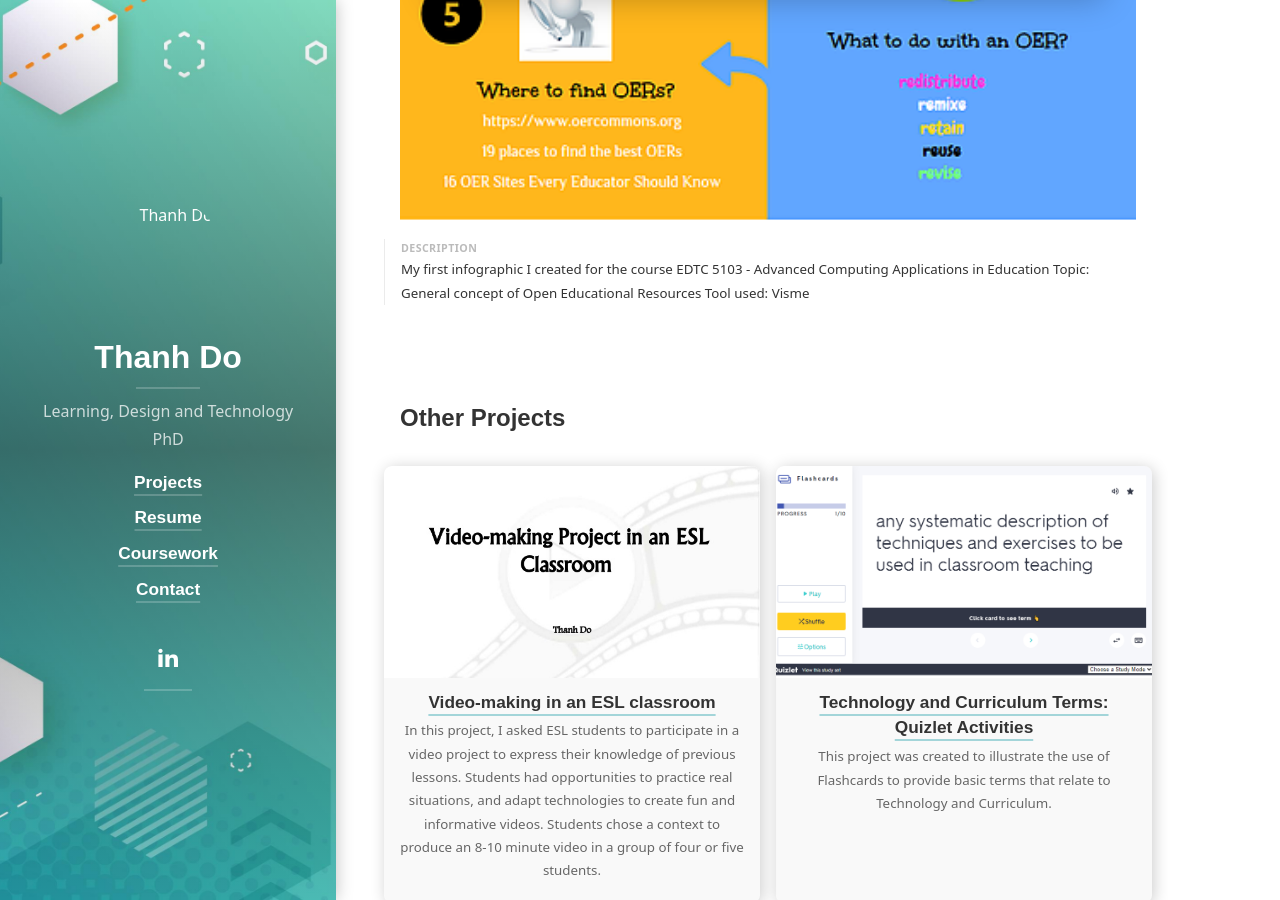
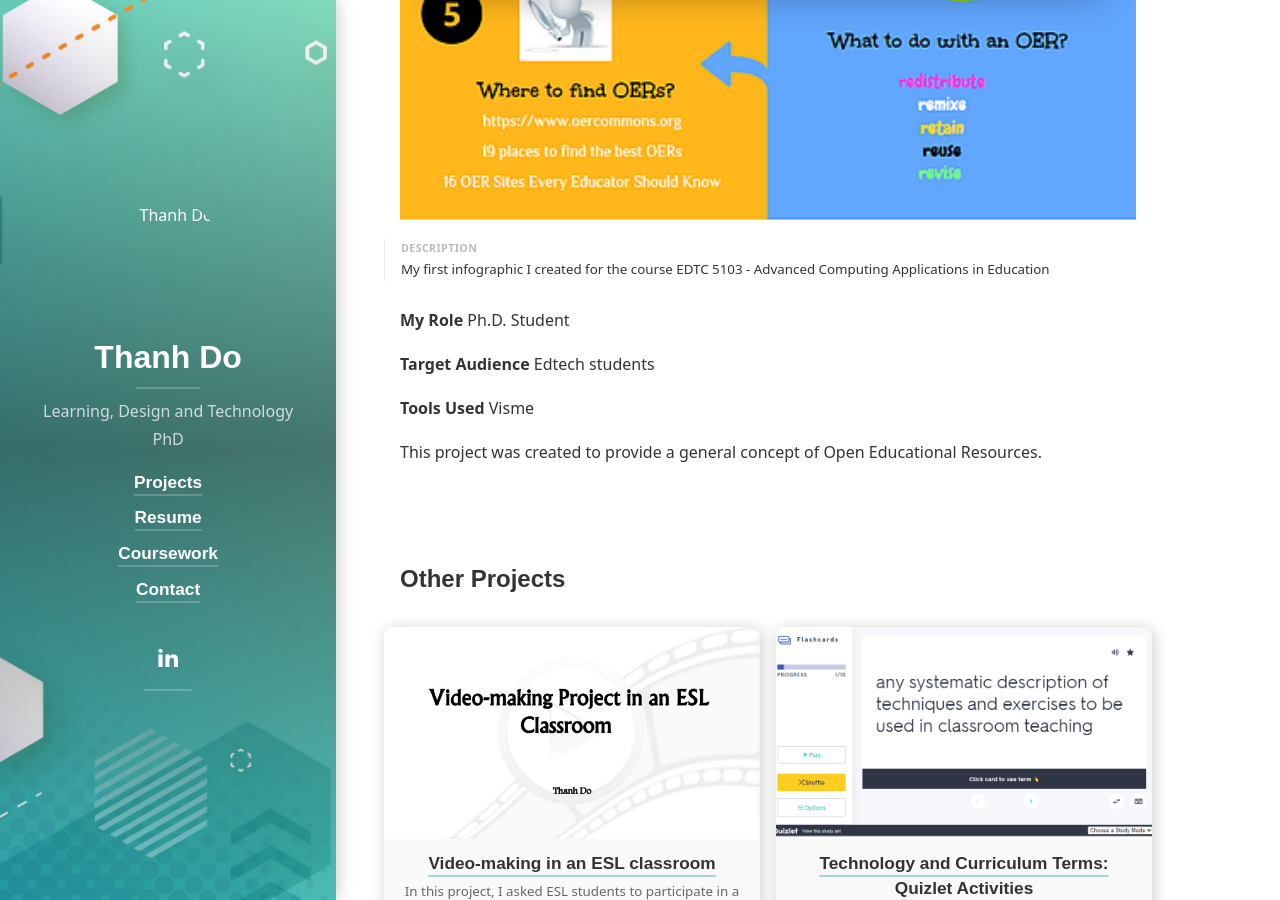
Before and after one commit to thanhpdo/thanhpdo.github.io, a Jekyll site: the page built from _projects/5-things.md, in a window 1280 px wide and 900 px high, scrolled down 956 px. Built offline with Jekyll 4.4.1, drawn with Linux system fonts in a browser that asks for light colours; cached includes are drawn as plain includes; nearby versions of some CDN libraries; some web fonts are replaced; library files that are not in the unit come from our copies.

Commit message:
Update 5-things.md

```diff
--- a/_projects/5-things.md
+++ b/_projects/5-things.md
@@ -3,10 +3,16 @@ layout: project
 title: '5 Things about Open Educational Resources'
 description: >
  My first infographic I created for the course EDTC 5103 - Advanced Computing Applications in Education
- Topic: General concept of Open Educational Resources
- Tool used: Visme
+
 date: '01-01-2018'
 image:
   path: /assets/img/projects/5-things-about-oer.jpg
 sitemap: false
 ---
+**My Role** Ph.D. Student
+
+**Target Audience** Edtech students
+
+**Tools Used** Visme
+
+This project was created to provide a general concept of Open Educational Resources.
```
